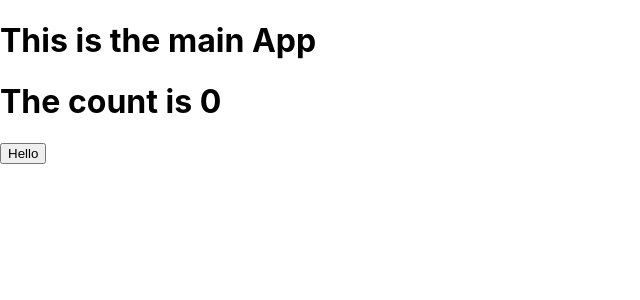
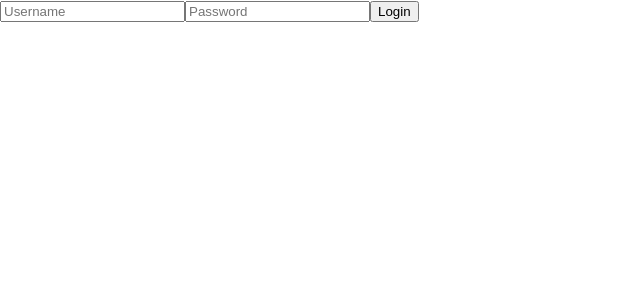
Before and after one commit to leng03/memos-test, a React (Create React App) app: page / in a window 1280 px wide. Shown: the top 300 px of the page, without its empty margins (0-640 px from the left). Built offline with nearby package versions, Linux system fonts and the light colour scheme; the HTML template or start-up script is replaced by a standard one.

Commit message:
test app component

```diff
--- a/src/App.js
+++ b/src/App.js
@@ -1,26 +1,37 @@
 import './App.css';
 import {useState} from "react";
+import Login from "./components/Login";
 
 // All 'Functional React Components' are render functions
 // This function is called every time we want to render our
 //    application
 // Each FRC must return a single tag/element
-function App() {
+export function App(properties) {
     // useState returns an array with 2 elements
     // The first element is the current value
     // The second element is a function that we can call
     //    to update the value
     const [count, setCount] = useState(0)
+    const [isLoggedIn, setIsLoggedIn] = useState(properties.loggedInInit ? properties.loggedInInit : false)
 
     function handleClick() {
         setCount(count + 1)
     }
 
-    return <>
-        <h1>This is the main App</h1>
-        <h1>The count is {count}</h1>
-        <button onClick={handleClick}>Hello</button>
-    </>
+    function handleLogin(credentials) {
+        if (credentials.username === 'madison' &&
+            credentials.password === 'mypass')
+            setIsLoggedIn(true)
+    }
+
+    if (isLoggedIn)
+        return <>
+            <h1>This is the main App</h1>
+            <h1>The count is {count}</h1>
+            <button onClick={handleClick}>Hello</button>
+        </>
+    else
+        return <Login onLogin={handleLogin}/>
 }
 
 export default App;
--- a/src/components/Login.js
+++ b/src/components/Login.js
@@ -1,7 +1,28 @@
-function Login() {
+// First parameter is an object containing all
+//    properties that are passed into this
+//    component
+import {useState} from "react";
+
+function Login(properties) {
+    const [username, setUsername] = useState('')
+    const [password, setPassword] = useState('')
+
+    function sendCredentials() {
+        properties.onLogin({username, password})
+    }
+
+    function onUsernameChange(event) {
+        setUsername(event.target.value)
+    }
+
+    function onPasswordChange(event) {
+        setPassword(event.target.value)
+    }
+
     return <>
-        <input type='text' placeholder='Username'/>
-        <input type='text' placeholder='Password'/>
+        <input type='text' placeholder='Username' onChange={onUsernameChange}/>
+        <input type='text' placeholder='Password' onChange={onPasswordChange}/>
+        <button onClick={sendCredentials}>Login</button>
     </>
 }
 
```
Also changed, not shown: 2 other files (tests, documents, lock files or other folders).
